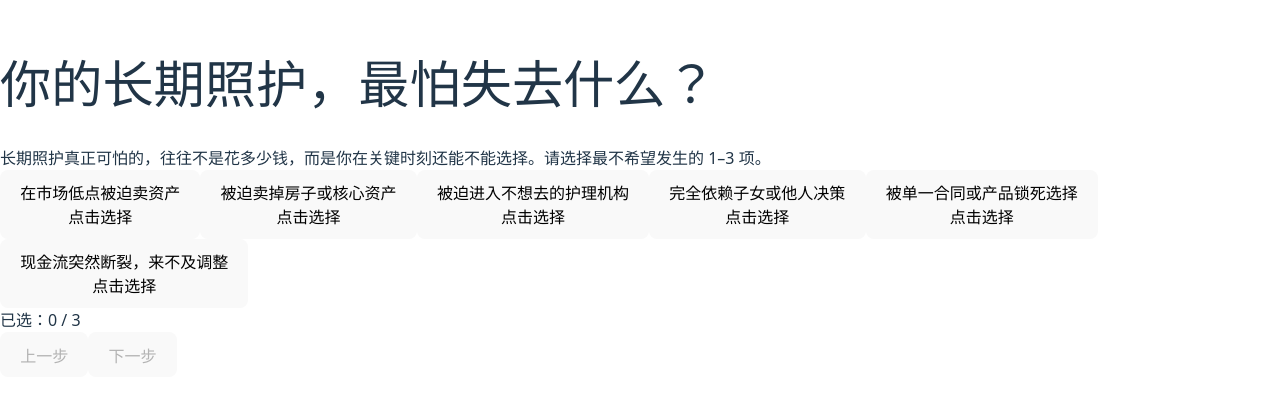
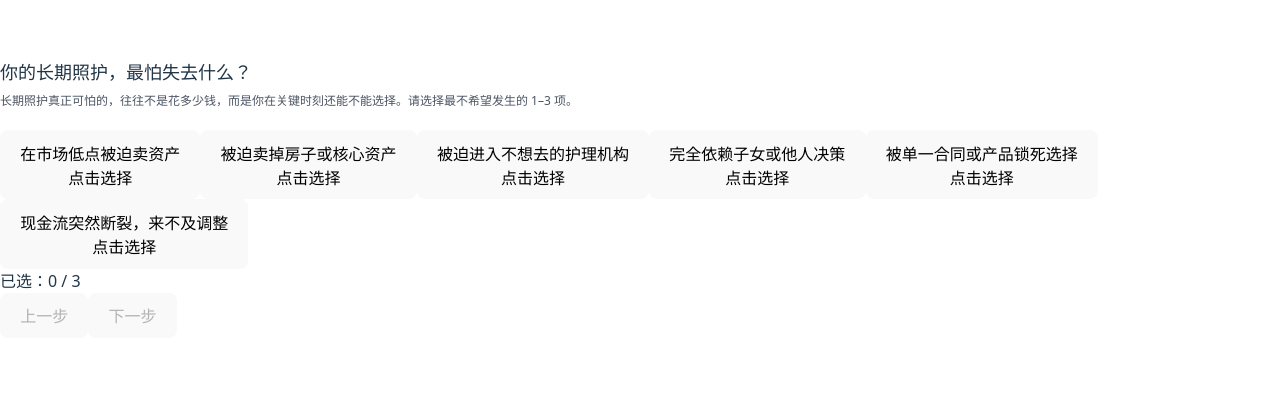
Before and after one commit to rwnycny-creator/ltc-decision-v1, a React (Vite) app: page / in a window 1280 px wide. Shown: the part 201-602 px from the top of the page. Built offline with nearby package versions, Linux system fonts and the light colour scheme.

Commit message:
fix: input focus, single check, smaller titles

```diff
--- a/src/App.jsx
+++ b/src/App.jsx
@@ -22,9 +22,24 @@ const fmtUSD = (n) => {
 
 // ✅ 标题统一“减半感”：text-lg（比 text-xl 明显更小）
 const StepShell = ({ title, subtitle, children }) => (
-  <div className="max-w-4xl mx-auto px-4 py-8">
-    <h1 className="text-lg md:text-lg font-semibold mb-2">{title}</h1>
-    {subtitle && <div className="text-xs md:text-xs text-gray-600 mb-6">{subtitle}</div>}
+  <div className="max-w-4xl mx-auto px-8 py-12">
+    <div
+      style={{
+        fontSize: "18px",      // 你想再小就改 16px
+        lineHeight: "24px",
+        fontWeight: 600,
+        marginBottom: "8px",
+      }}
+    >
+      {title}
+    </div>
+
+    {subtitle && (
+      <div style={{ fontSize: "12px", lineHeight: "18px", color: "#4B5563", marginBottom: "20px" }}>
+        {subtitle}
+      </div>
+    )}
+
     {children}
   </div>
 );
```
